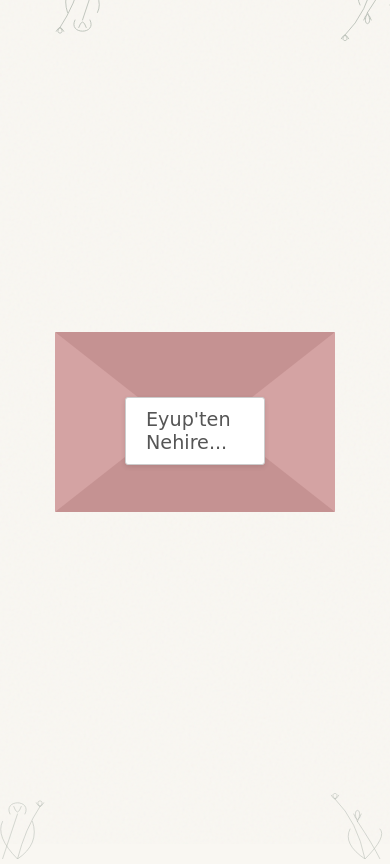
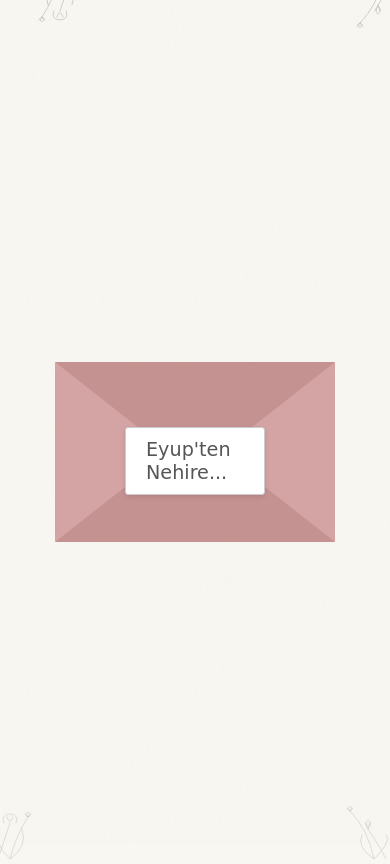
Before and after one commit to eyupgundogdu/14subat, a plain HTML site: page index.html in a window 390 px wide. Shown: the top 864 px of the page. Drawn offline with nearby package versions, Linux system fonts and the light colour scheme; a web font is replaced by a local one.

Commit message:
Enhance mobile responsiveness in style.css
Updated mobile responsiveness styles in style.css, including adjustments to padding, dimensions, and font sizes for better display on smaller screens.

```diff
--- a/style.css
+++ b/style.css
@@ -300,48 +300,60 @@ body.bloom .bottom-right {
     overflow: visible; /* Açılınca taşan süsler varsa görünsün */
 }
 
-/* Mobile Responsiveness */
+/* =========================================
+   MOBİL İÇİN ÖZEL AYARLAR (GÜNCELLENDİ)
+========================================= */
+
 @media (max-width: 480px) {
+    .container {
+        /* 1. Zarfı ekranın biraz altına itiyoruz ki mektup yukarı çıkınca yeri olsun */
+        padding-top: 60px;
+    }
+
     .envelope-wrapper {
-        width: 280px; /* Mobilde küçülüyor */
+        width: 280px;
         height: 180px;
     }
 
-    /* Mobil için border hesaplamaları (280x180'e göre) */
+    /* Mobil için border hesaplamaları */
     .side-flap.left-flap { border-left-width: 140px; border-top-width: 90px; border-bottom-width: 90px; }
     .side-flap.right-flap { border-right-width: 140px; border-top-width: 90px; border-bottom-width: 90px; }
 
     .bottom-flap { border-bottom-width: 110px; border-left-width: 140px; border-right-width: 140px; }
     .top-flap { border-top-width: 110px; border-left-width: 140px; border-right-width: 140px; }
 
-    .open .letter { transform: translate(-50%, -110%); }
+    /* 2. KRİTİK AYAR: Mektubun ne kadar yukarı çıkacağını azalttık */
+    /* Eskiden -140% idi, şimdi -115% yaptık ki ekrandan taşmasın */
+    .open .letter {
+        transform: translate(-50%, -115%);
+        height: 320px; /* Mektup boyunu mobilde biraz kısalttık */
+    }
 
-    .letter { padding: 10px; width: 90%; }
-    .photo-frame { width: 80px; height: 100px; padding-bottom: 15px; }
-    .letter-content h2 { font-size: 1.2rem; }
-    .letter-content p { font-size: 0.9rem; }
+    .letter {
+        padding: 15px 10px; /* Kenar boşluklarını düzenledik */
+        width: 90%;
+    }
 
-    .bg-decoration svg { width: 150px; height: 150px; }
-}
+    /* 3. FOTOĞRAF VE YAZI AYARLARI */
+    .photo-frame {
+        width: 75px; /* Fotoğrafı biraz küçülttük */
+        height: 95px;
+        padding: 4px 4px 20px 4px;
+        margin-bottom: 15px; /* Yazıyla fotoğrafın arasını açtık */
+    }
 
-/* --- 1. FOTOĞRAF İÇİN ALTIN ATAÇ/BANT EFEKTİ --- */
-.photo-frame {
-    position: relative; /* Ataç buna göre konumlanacak */
-}
+    .letter-content h2 {
+        font-size: 1.1rem;
+        margin-bottom: 8px; /* Başlık ile şiir arasını açtık */
+    }
 
-/* Fotoğrafın üstüne altın bir bant ekler */
-.photo-frame::before {
-    content: '';
-    position: absolute;
-    top: -8px; /* Çerçevenin biraz üstüne */
-    left: 50%;
-    transform: translateX(-50%);
-    width: 40px; /* Bant genişliği */
-    height: 12px; /* Bant yüksekliği */
-    background-color: #d4af37; /* Altın sarısı rengi */
-    box-shadow: 0 2px 4px rgba(0,0,0,0.2); /* Hafif gölge */
-    z-index: 10;
-    border-radius: 2px;
+    .letter-content p {
+        font-size: 0.8rem; /* Şiir fontunu okunabilir ama küçük yaptık */
+        line-height: 1.4;
+    }
+
+    /* Süslemeleri mobilde biraz küçültelim */
+    .bg-decoration svg { width: 120px; height: 120px; }
 }
 
 
```
